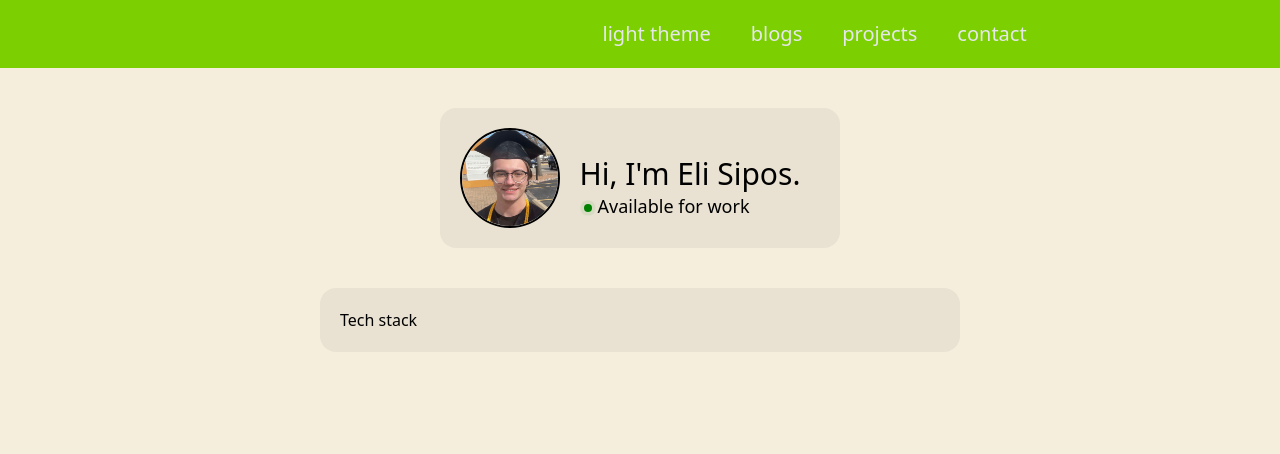
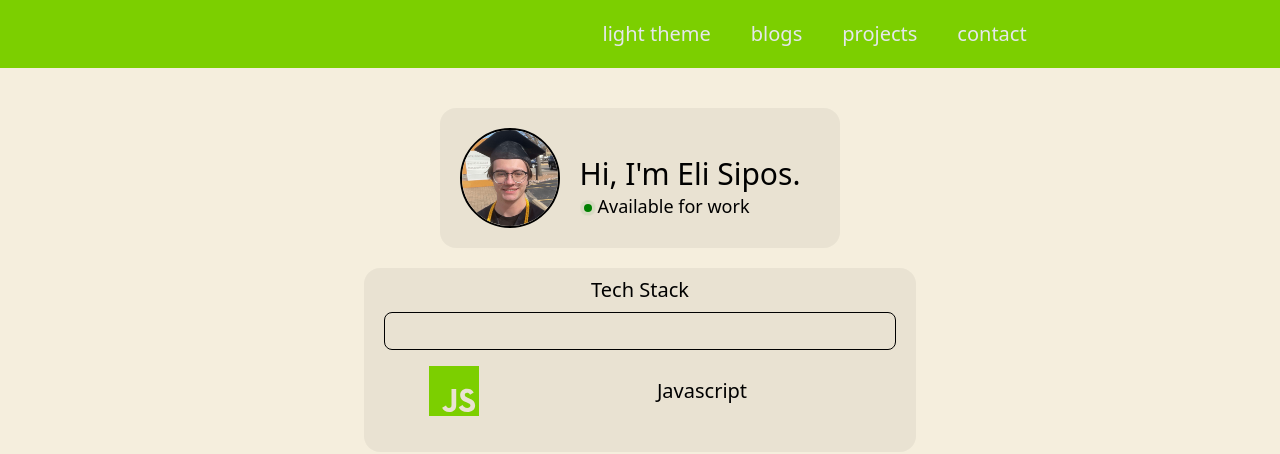
Before and after one commit to elisipos/portfolio, a React (Vite) app: page / in a window 1280 px wide. Shown: the top 454 px of the page. Built offline with nearby package versions, Linux system fonts and the light colour scheme.

Commit message:
tech stack list elements

```diff
--- a/src/components/ProfileComp.jsx
+++ b/src/components/ProfileComp.jsx
@@ -7,7 +7,7 @@ const ProfileComp = () => {
   const {theme, setTheme} = useContext(ThemeContext);
 
   return (
-    <div className="flex justify-center my-10">
+    <div className="flex justify-center mt-10">
 
       <div className={`${theme == 'light' ? 'bg-black/5': 'bg-white/10'} flex p-5 rounded-2xl`}>
 
--- /dev/null
+++ b/src/components/SearchBarComp.jsx
@@ -0,0 +1,13 @@
+import React, { useContext } from 'react'
+import { ThemeContext } from '../ThemeContext'
+
+const SearchBarComp = () => {
+
+  const {theme, setTheme} = useContext(ThemeContext);
+
+  return (
+    <input className={`${theme == 'light' ? 'border-black' : 'border-white'} border-1 rounded-lg w-lg p-1 mt-2`}/>
+  )
+}
+
+export default SearchBarComp
--- /dev/null
+++ b/src/components/SearchListElem.jsx
@@ -0,0 +1,23 @@
+import React, { useContext, useState } from 'react'
+import { AnimatePresence, motion, rgba } from 'motion/react'
+import { ThemeContext } from '../ThemeContext'
+
+const SearchListElem = (prop) => {
+
+  const {theme, setTheme} = useContext(ThemeContext);
+
+  return (
+    <>
+      <motion.div
+      key="li"
+      whileHover={ { backgroundColor: "#ded7c8" } }
+      transition={ { ease: "easeIn"} }
+      className={`${theme == 'light' ? 'text-black' : 'text-white'} grid grid-cols-4 justify-items-center m-2 py-2 rounded-lg`}>
+      <li className="w-min col-span-1 content-center">{prop.svg}</li>
+      <li className="max-w-xs col-span-3 content-center">{prop.detail}</li>
+      </motion.div>
+    </>
+  )
+}
+
+export default SearchListElem
--- a/src/components/TechStackComp.jsx
+++ b/src/components/TechStackComp.jsx
@@ -1,14 +1,33 @@
 import React, { useContext } from 'react'
 import { ThemeContext } from '../ThemeContext'
+import SearchBarComp from './SearchBarComp';
+import SearchListElem from './SearchListElem';
+import { AnimatePresence, motion } from 'motion/react'
 
 const TechStackComp = () => {
 
   const {theme, setTheme} = useContext(ThemeContext);
 
   return (
-    <div className="flex justify-center my-10">
-      <div className={`${theme == 'light' ? 'bg-black/5' : 'bg-white/10'} w-4/5 lg:w-1/2 flex p-5 rounded-2xl`}>
-        Tech stack
+    <div className="flex justify-center mt-5 w-4/5 lg:w-1/2 mx-auto">
+      <div className={`${theme == 'light' ? 'bg-black/5' : 'bg-white/10'} flex pt-2 p-5 rounded-2xl text-xl text-center`}>
+        <div>
+          <div className={`${theme == 'light' ? 'text-black' : 'text-white'}`}>Tech Stack</div>
+          <SearchBarComp></SearchBarComp>
+          <ul className="grid grid-cols-1">
+            <AnimatePresence>
+              <SearchListElem detail="Javascript"
+              svg={<svg width="50px" height="50px" viewBox="0 0 256 256" xmlns="http://www.w3.org/2000/svg" preserveAspectRatio="xMinYMin meet">
+                <mask id="mask">
+                  <rect x="0" y="0" width="256" height="256" fill="white"/>
+                  <path fill="black" d="M67.312 213.932l19.59-11.856c3.78 6.701 7.218 12.371 15.465 12.371 7.905 0 12.89-3.092 12.89-15.12v-81.798h24.057v82.138c0 24.917-14.606 36.259-35.916 36.259-19.245 0-30.416-9.967-36.087-21.996M152.381 211.354l19.588-11.341c5.157 8.421 11.859 14.607 23.715 14.607 9.969 0 16.325-4.984 16.325-11.858 0-8.248-6.53-11.17-17.528-15.98l-6.013-2.58c-17.357-7.387-28.87-16.667-28.87-36.257 0-18.044 13.747-31.792 35.228-31.792 15.294 0 26.292 5.328 34.196 19.247L210.29 147.43c-4.125-7.389-8.591-10.31-15.465-10.31-7.046 0-11.514 4.468-11.514 10.31 0 7.217 4.468 10.14 14.778 14.608l6.014 2.577c20.45 8.765 31.963 17.7 31.963 37.804 0 21.654-17.012 33.51-39.867 33.51-22.339 0-36.774-10.654-43.819-24.574"/>
+                </mask>
+                  <path d="M0 0h256v256H0V0z" fill={`${theme == 'light' ? '#7ccf00' : '#9ae600'}`} fill-opacity="1" mask="url(#mask)"/>
+              </svg>}
+              ></SearchListElem>
+            </AnimatePresence>
+          </ul>
+        </div>
       </div>
     </div>
   )
```
